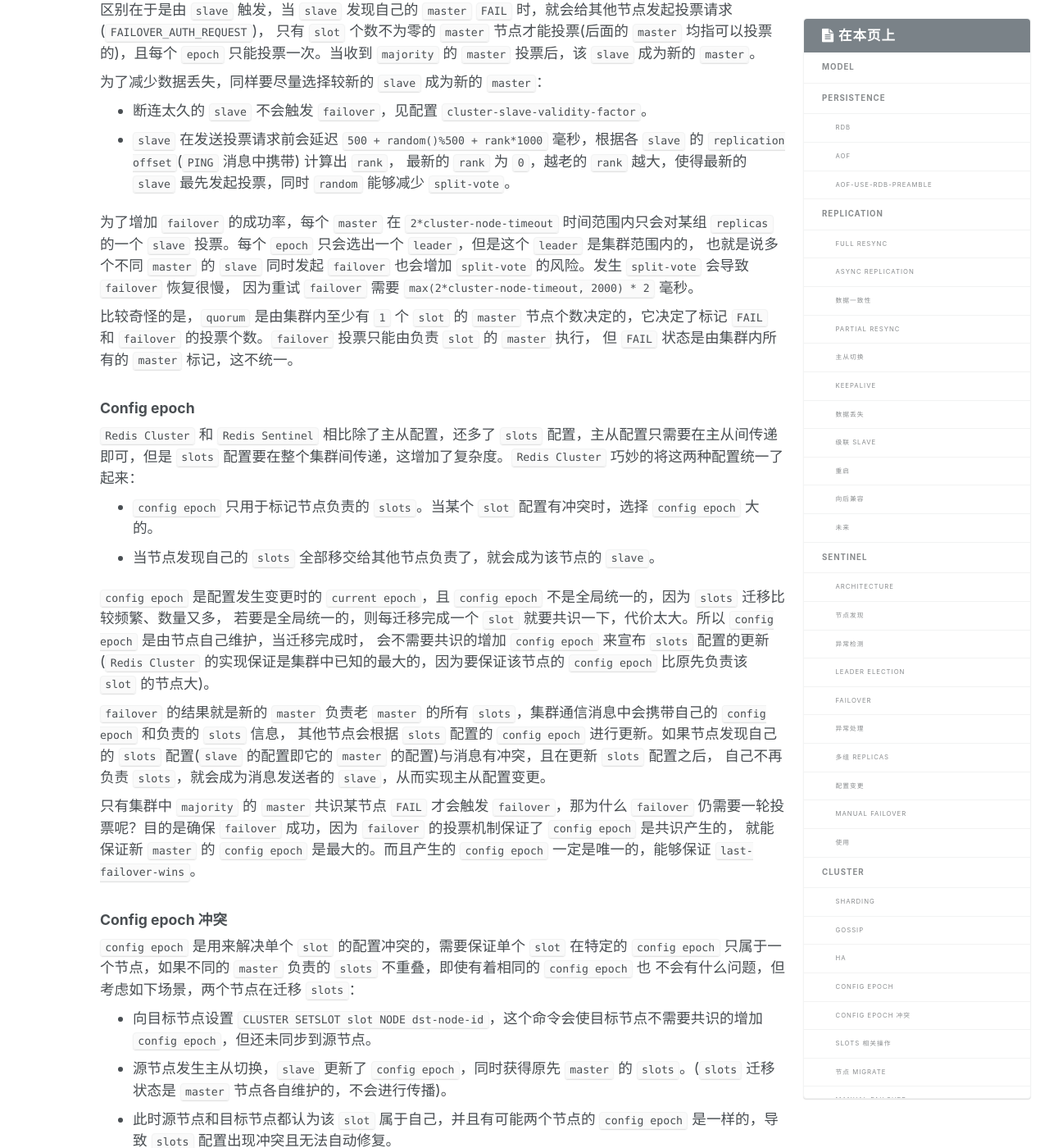
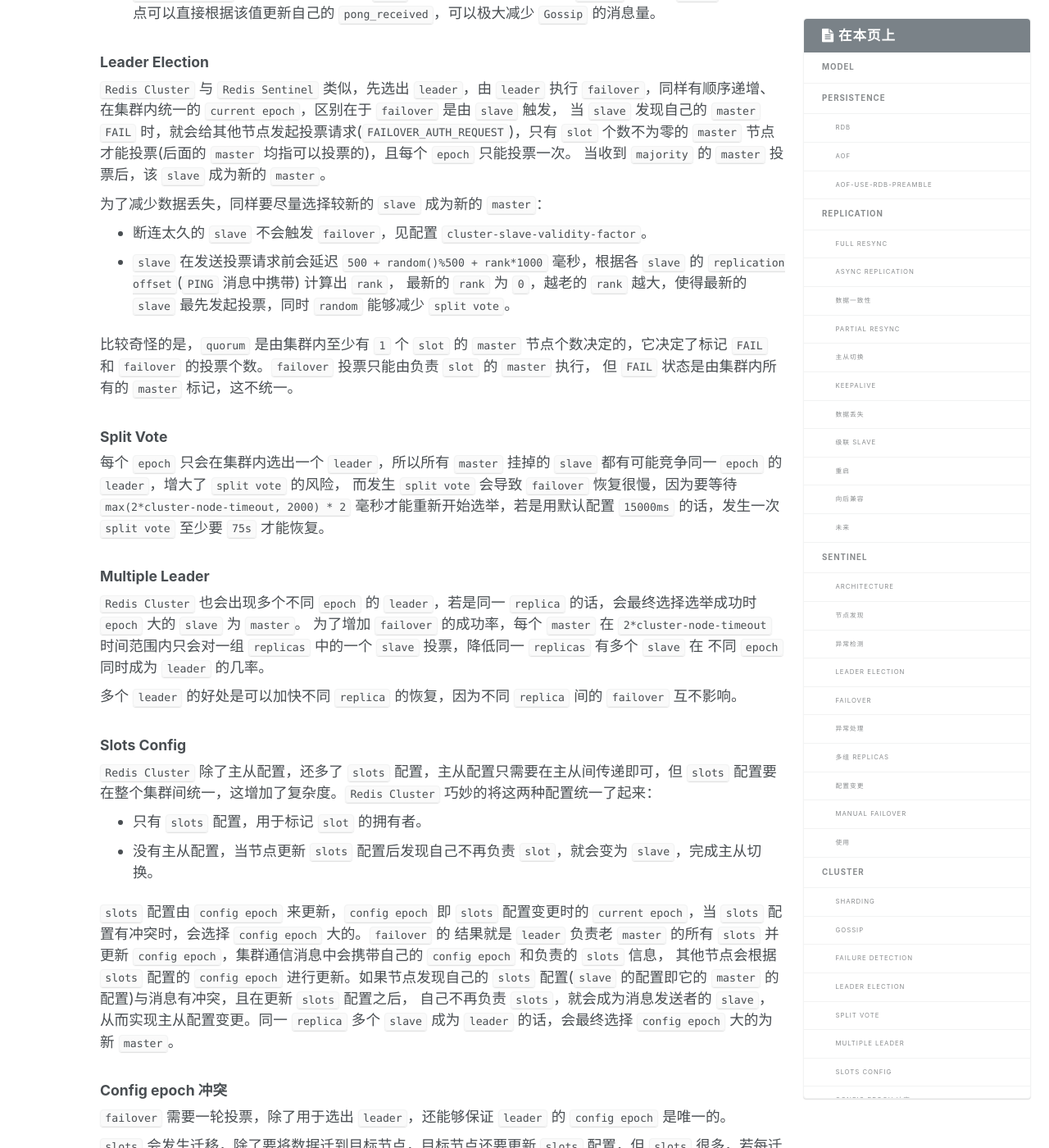
Before and after one commit to youjiali1995/youjiali1995.github.io, a Jekyll site: the page built from _posts/Redis/2018-08-08-redis-architecture.md, in a window 1280 px wide and 1400 px high, scrolled down 14615 px. Shown: the whole window at 82% size. Built offline with Jekyll 4.4.1, drawn with Linux system fonts in a browser that asks for light colours; some of the changed text lies outside the part shown.

Commit message:
finish redis-architecture

```diff
--- a/_posts/Redis/2018-08-08-redis-architecture.md
+++ b/_posts/Redis/2018-08-08-redis-architecture.md
@@ -251,7 +251,8 @@
 * 排除 `DOWN` 状态、太久没回应 `PING` 或者 `INFO`、与 `master` 断连太久、优先级为 `0` 的 `slave`。优先级使用 `slave-priority` 配置。
 * 在剩下的 `slave` 中按照优先级、`repl_offset`、`runid` 进行排序，优先级越小、`repl_offset` 越大、`runid` 越小则选中机会越大。
 
-挑选出 `slave` 后发送 `SLAVEOF NO ONE` 成为新 `master`，从 `INFO` 中发现 `role` 从 `slave->master` 后，将其他 `slave` 复制到新 `master` 上，从而完成 `failover`。
+挑选出 `slave` 后发送 `SLAVEOF NO ONE` 成为新 `master`，从 `INFO` 中发现 `role` 从 `slave->master` 后，将其他 `slave` 复制到新 `master` 上，从而完成 `failover`。`sentinel` 会通过 `INFO` 定期检测
+每个节点的 `role`，若发现不符合当前配置的会进行调整，如将之前 `ODOWN` 的 `master` 复制到新的 `master`。
 
 ### 异常处理
 写出理想情况下正常工作的代码很容易，要写出在任何环境下都能正常工作的代码就很困难，分布式系统中大部分代码都是为了处理异常情况。首先来看 `leader election` 相关的异常，`Redis Sentinel` 会遇到和 `Raft` 同样的问题，
@@ -278,7 +279,7 @@
 * 将 `leader election` 和 `failover` 作为一个整体，非 `leader` 的 `failover_timeout` 针对的是 `failover` 完成而不是 `leader election` 完成，若超时会触发选举选出新的 `leader` 即使之前的 `leader` 还存在。
 
 `failover` 完成对于不同状态的 `sentinel` 有不同的含义：
-* 对于 `leader` 而言，要等待所有 `slave` 都复制到新的 `master`。
+* 对于 `leader` 而言，要尽可能让所有 `slave` 都复制到新的 `master` 。
 * 对于非 `leader` 而言，新 `master` 的 `SLAVEOF NO ONE` 完成 `failover` 就完成。当 `leader` 发现挑选的 `slave` 转变为 `master` 后，会通过 `SENTINEL_HELLO_CHANNEL` 发送 `hello` 消息给其他 `sentinel`，消息中包含新 `master` 的地址，
 其他 `sentinel` 收到这个消息时会重置该 `replicas` 的状态，切换到新的 `master` 配置，从而开始监控新的 `master`。
 
@@ -287,16 +288,18 @@
 * 若多个 `leader` 同时完成 `SLAVEOF NO ONE` 操作，则 `epoch` 最大的胜利(`last failover wins`)，其余 `leader` 中断 `failover`。
 
 `leader` 会记录执行 `failover` 时的 `epoch`，当 `SLAVEOF NO ONE` 操作完成时，会设置对应 `replicas` 的 `config_epoch` 为 `failover_epoch`。通过 `hello` 消息，其余 `sentinel` 会接收到每组 `replicas` 的 `config_epoch`，
-若比自己的大就会中断 `failover`，更新配置。
+若比自己的大就会中断 `failover`，最终所有 `sentinel` 都会以最大的 `config_epoch` 的配置为准，并将主从关系调整为该配置。
 
-若是 `leader` 之间无法通信，但是都能连上 `Redis` 节点，且 `leader` 挑选不同的 `slave` 为新的 `master`，可能导致多个 `leader` 一直执行不同配置的 `failover`。`Redis Sentinel` 很巧妙的解决了这个问题:
+若是 `leader` 之间无法通信，但是都能连上 `Redis` 节点，且 `leader` 挑选不同的 `slave` 为新的 `master`，可能导致多个 `sentinel` 一直执行不同配置的 `failover`。`Redis Sentinel` 很巧妙的解决了这个问题:
 * `sentinel` 通过 `Redis` 节点作为中介通信 `hello` 消息，而不是直接通信。
-* 在这种实现下，`leader` 之间无法通信的情况只能是不同 `leader` 能够连上的 `Redis` 节点之间无重叠，这就回退到了 `Redis Replication` 的 `split brain`，`sentinel` 是无能为力的，`Redis` 会通过配置减少数据丢失。
+* 在这种实现下，`leader` 之间无法通信的情况只能是不同 `leader` 能够连上的 `Redis` 节点之间无重叠，这就回退到了 `Redis Replication` 的 `split brain`，
+`sentinel` 是无能为力的，`Redis` 会通过配置减少数据丢失。当网络恢复后，`sentinel` 会统一配置为 `config_epoch` 大的，并调整主从关系。
 
 `failover` 操作本身就比较复杂，在很多阶段都会发生异常:
 * `leader` 在执行 `failover` 的每个阶段也会有 `failover_timeout` 超时时间，超时会中断 `failover`。`sentinel` 通过超时重新选举能够解决大部分问题，如挑选的 `slave` 挂了、执行 `failover` 的 `sentinel` 挂了。
 * 若是 `failover` 过程中新 `master` 又挂了，会重新选举执行新一轮 `failover`；若老 `master` 恢复了，`failover` 会继续执行。
-* 对于不能立刻复制到新 `master` 的 `slave`，如之前 `ODOWN` 的 `master`，该次 `failover` 的 `leader sentinel` 会一直重试直到成功；其他的 `sentinel` 也会帮助设置，为了处理 `leader sentinel` 挂掉的场景。
+* 有些 `slave` 不能立刻复制到新 `master`，如之前 `ODOWN` 的 `master` 或者网络分区的其他 `slave`。`failover` 的最后阶段会有超时时间，若超时会认为 `failover` 已完成，并更新主从配置。当网络恢复后，
+会在处理 `INFO` 时调整为当前的主从配置。
 
 ### 多组 Replicas
 `sentinel` 会同时监控多组 `replicas`，所以单个 `sentinel` 可能同时成为多组 `replicas` 的 `leader`。`Redis Sentinel` 对于一个 `epoch` 只会有一个 `leader`，但不要求当前的 `leader` 状态一定是 `current_epoch` 的，
@@ -370,46 +373,56 @@
 `Redis Cluster` 有多种消息，消息头都是一样的，包含发送方负责的 `slots` 信息、`epoch` 等。`Redis` 序列化消息的方法比较特别: 将消息结构体内的数据都转变为网络字节序后，将整个结构体发送出去，反序列化
 做相反的操作即可，简单粗暴，性能很高，唯一要求是节点所在机器要保持一致。`Gossip` 消息数量和集群节点数成正比，当集群比较大时就会对网络造成较大压力，见 [#3929](https://github.com/antirez/redis/issues/3929)。
 
-### HA
-`Redis Cluster` 中各节点通过 `PING` 来发现异常，若超过 `cluster-node-timeout` 未收到 `PONG` 就会标记该节点为 `PFAIL`。为了避免因 `Gossip` 未被挑选发送 `PING` 导致的异常，如果在 `cluster-node-timeout/2` 的时间内
-未收到某节点的 `PONG` 且未发送 `PING` 就会强制发送 `PING`。`Gossip section` 中会携带发送方视角的节点状态，为了加快故障检测的速度，`PFAIL` 状态的节点信息一定会添加在 `Gossip section` 中(在最初的实现中，
-`PFAIL` 的节点同样是按照 `1/10` 挑选的)，如果在 `2*cluster-node-timeout` 时间范围内 `majority` 的 `master` 节点同时认为一个节点 `PFAIL` 了，就会标记该节点为 `FAIL` 状态，同时广播 `FAIL` 消息强制其他节点标记该节点为 `FAIL`，加快触发 `failover`。
-还有 `2` 个值得一提的优化：
-* 如果发送了 `PING` 但超过 `cluster-node-timeout/2` 的时间未收到 `PONG`，会关闭当前连接，重建并发送 `PING`。这是网络编程中很常用的手段，避免因该连接有问题影响后续的操作。
+### Failure Detection
+`Redis Cluster` 各节点通过互相发送 `PING` 来发现异常，若超过 `cluster-node-timeout` 未收到 `PONG` 就会标记该节点为 `PFAIL`。为了避免因 `Gossip` 未选中发送 `PING` 导致的异常，
+当节点在 `cluster-node-timeout/2` 的时间内未收到某节点的 `PONG` 且未发送 `PING` 就会强制发送。`Gossip section` 中会携带发送方视角的节点状态，用于判断 `FAIL` 状态，
+为了加快故障检测的速度，`PFAIL` 状态的节点信息一定会添加在 `Gossip section` 中(在最初的实现中， `PFAIL` 的节点同样是按照 `1/10` 挑选的)，
+如果在 `2*cluster-node-timeout` 时间范围内 `majority` 的 `master` 节点同时认为一个节点 `PFAIL` 了，就会标记该节点为 `FAIL` 状态，若该节点是 `master`，则会广播 `FAIL` 消息强制其他节点标记
+它为 `FAIL`，加快触发 `failover`。还有 `2` 个值得一提的优化：
+* 如果发送了 `PING` 但超过 `cluster-node-timeout/2` 的时间未收到 `PONG`，会重建连接并发送 `PING`。这是网络编程中很常用的手段，避免因单个连接的问题误判。
 * `Gossip section` 中还会携带收到节点 `PONG` 的时间，如果集群中没有 `master` 认为它 `PFAIL`，其他节点可以直接根据该值更新自己的 `pong_received`，可以极大减少 `Gossip` 的消息量。
 
-`Redis Cluster` 与 `Redis Sentinel` 类似，同样有顺序递增、在集群内统一的 `current epoch`。`failover` 的区别在于是由 `slave` 触发，当 `slave` 发现自己的 `master` `FAIL` 时，就会给其他节点发起投票请求(`FAILOVER_AUTH_REQUEST`)，
-只有 `slot` 个数不为零的 `master` 节点才能投票(后面的 `master` 均指可以投票的)，且每个 `epoch` 只能投票一次。当收到 `majority` 的 `master` 投票后，该 `slave` 成为新的 `master`。
+### Leader Election
+`Redis Cluster` 与 `Redis Sentinel` 类似，先选出 `leader`，由 `leader` 执行 `failover`，同样有顺序递增、在集群内统一的 `current epoch`，区别在于 `failover` 是由 `slave` 触发，
+当 `slave` 发现自己的 `master` `FAIL` 时，就会给其他节点发起投票请求(`FAILOVER_AUTH_REQUEST`)，只有 `slot` 个数不为零的 `master` 节点才能投票(后面的 `master` 均指可以投票的)，且每个 `epoch` 只能投票一次。
+当收到 `majority` 的 `master` 投票后，该 `slave` 成为新的 `master`。
 
 为了减少数据丢失，同样要尽量选择较新的 `slave` 成为新的 `master`：
 * 断连太久的 `slave` 不会触发 `failover`，见配置 `cluster-slave-validity-factor`。
 * `slave` 在发送投票请求前会延迟 `500 + random()%500 + rank*1000` 毫秒，根据各 `slave` 的 `replication offset`(`PING` 消息中携带) 计算出 `rank`，
-最新的 `rank` 为 `0`，越老的 `rank` 越大，使得最新的 `slave` 最先发起投票，同时 `random` 能够减少 `split-vote`。
-
-为了增加 `failover` 的成功率，每个 `master` 在 `2*cluster-node-timeout` 时间范围内只会对某组 `replicas` 的一个 `slave` 投票。每个 `epoch` 只会选出一个 `leader`，但是这个 `leader` 是集群范围内的，
-也就是说多个不同 `master` 的 `slave` 同时发起 `failover` 也会增加 `split-vote` 的风险。发生 `split-vote` 会导致 `failover` 恢复很慢，
-因为重试 `failover` 需要 `max(2*cluster-node-timeout, 2000) * 2` 毫秒。
+最新的 `rank` 为 `0`，越老的 `rank` 越大，使得最新的 `slave` 最先发起投票，同时 `random` 能够减少 `split vote`。
 
 比较奇怪的是，`quorum` 是由集群内至少有 `1` 个 `slot` 的 `master` 节点个数决定的，它决定了标记 `FAIL` 和 `failover` 的投票个数。`failover` 投票只能由负责 `slot` 的 `master` 执行，
 但 `FAIL` 状态是由集群内所有的 `master` 标记，这不统一。
 
-### Config epoch
-`Redis Cluster` 和 `Redis Sentinel` 相比除了主从配置，还多了 `slots` 配置，主从配置只需要在主从间传递即可，但是 `slots` 配置要在整个集群间传递，这增加了复杂度。`Redis Cluster` 巧妙的将这两种配置统一了起来：
-* `config epoch` 只用于标记节点负责的 `slots`。当某个 `slot` 配置有冲突时，选择 `config epoch` 大的。
-* 当节点发现自己的 `slots` 全部移交给其他节点负责了，就会成为该节点的 `slave`。
+### Split Vote
+每个 `epoch` 只会在集群内选出一个 `leader`，所以所有 `master` 挂掉的 `slave` 都有可能竞争同一 `epoch` 的 `leader`，增大了 `split vote` 的风险，
+而发生 `split vote` 会导致 `failover` 恢复很慢，因为要等待 `max(2*cluster-node-timeout, 2000) * 2` 毫秒才能重新开始选举，若是用默认配置 `15000ms` 的话，发生一次 `split vote` 至少要 `75s` 才能恢复。
 
-`config epoch` 是配置发生变更时的 `current epoch`，且 `config epoch` 不是全局统一的，因为 `slots` 迁移比较频繁、数量又多，
-若要是全局统一的，则每迁移完成一个 `slot` 就要共识一下，代价太大。所以 `config epoch` 是由节点自己维护，当迁移完成时，
-会不需要共识的增加 `config epoch` 来宣布 `slots` 配置的更新(`Redis Cluster` 的实现保证是集群中已知的最大的，因为要保证该节点的 `config epoch` 比原先负责该 `slot` 的节点大)。
+### Multiple Leader
+`Redis Cluster` 也会出现多个不同 `epoch` 的 `leader`，若是同一 `replica` 的话，会最终选择选举成功时 `epoch` 大的 `slave` 为 `master`。
+为了增加 `failover` 的成功率，每个 `master` 在 `2*cluster-node-timeout` 时间范围内只会对一组 `replicas` 中的一个 `slave` 投票，降低同一 `replicas` 有多个 `slave` 在
+不同 `epoch` 同时成为 `leader` 的几率。
 
-`failover` 的结果就是新的 `master` 负责老 `master` 的所有 `slots`，集群通信消息中会携带自己的 `config epoch` 和负责的 `slots` 信息，
+多个 `leader` 的好处是可以加快不同 `replica` 的恢复，因为不同 `replica` 间的 `failover` 互不影响。
+
+### Slots Config
+`Redis Cluster` 除了主从配置，还多了 `slots` 配置，主从配置只需要在主从间传递即可，但 `slots` 配置要在整个集群间统一，这增加了复杂度。`Redis Cluster` 巧妙的将这两种配置统一了起来：
+* 只有 `slots` 配置，用于标记 `slot` 的拥有者。
+* 没有主从配置，当节点更新 `slots` 配置后发现自己不再负责 `slot`，就会变为 `slave`，完成主从切换。
+
+`slots` 配置由 `config epoch` 来更新，`config epoch` 即 `slots` 配置变更时的 `current epoch`，当 `slots` 配置有冲突时，会选择 `config epoch` 大的。`failover` 的
+结果就是 `leader` 负责老 `master` 的所有 `slots` 并更新 `config epoch`，集群通信消息中会携带自己的 `config epoch` 和负责的 `slots` 信息，
 其他节点会根据 `slots` 配置的 `config epoch` 进行更新。如果节点发现自己的 `slots` 配置(`slave` 的配置即它的 `master` 的配置)与消息有冲突，且在更新 `slots` 配置之后，
-自己不再负责 `slots`，就会成为消息发送者的 `slave`，从而实现主从配置变更。
-
-只有集群中 `majority` 的 `master` 共识某节点 `FAIL` 才会触发 `failover`，那为什么 `failover` 仍需要一轮投票呢？目的是确保 `failover` 成功，因为 `failover` 的投票机制保证了 `config epoch` 是共识产生的，
-就能保证新 `master` 的 `config epoch` 是最大的。而且产生的 `config epoch` 一定是唯一的，能够保证 `last-failover-wins`。
+自己不再负责 `slots`，就会成为消息发送者的 `slave`，从而实现主从配置变更。同一 `replica` 多个 `slave` 成为 `leader` 的话，会最终选择 `config epoch` 大的为新 `master`。
 
 ### Config epoch 冲突
+`failover` 需要一轮投票，除了用于选出 `leader`，还能够保证 `leader` 的 `config epoch` 是唯一的。
+
+`slots` 会发生迁移，除了要将数据迁到目标节点，目标节点还要更新 `slots` 配置，但 `slots` 很多，若每迁移完成一个 `slot` 就要集群共识产生唯一的 `config epoch` 的话，代价就太大了，
+所以在迁移时 `config epoch` 是节点自己维护，当迁移完成时，会不需要共识的增加 `current epoch` 和 `config epoch` 来宣布 `slots` 配置的更新
+(`Redis Cluster` 的实现保证是集群中已知的最大的，不一定会增加，因为只要保证该节点的 `config epoch` 比原先负责该 `slot` 的节点大)。
+
 `config epoch` 是用来解决单个 `slot` 的配置冲突的，需要保证单个 `slot` 在特定的 `config epoch` 只属于一个节点，如果不同的 `master` 负责的 `slots` 不重叠，即使有着相同的 `config epoch` 也
 不会有什么问题，但考虑如下场景，两个节点在迁移 `slots`：
 * 向目标节点设置 `CLUSTER SETSLOT slot NODE dst-node-id`，这个命令会使目标节点不需要共识的增加 `config epoch`，但还未同步到源节点。
@@ -427,9 +440,10 @@
 * `CLUSTER ADDSLOTS/DELSLOTS`：这两个命令只更新节点负责的 `slots` 配置，不会改变 `config epoch`。如果不关心 `slot` 中的数据，也可用这两个命令 `resharding`：在**所有**节点 `delslots`，在目标节点 `addslots`。
 这是由 `slots` 配置冲突解决的实现决定的，节点只会将一个 `slot` 转移给 `config epoch` 大的节点，只在源节点 `delslots` 其他节点仍然认为该 `slot` 由源节点负责，直到其他节点宣布它的该 `slot` 负责才会更新配置。
 * `CLUSTER SETSLOT slot IMPORTING/MIGRATING node-id`：这两个命令设置 `slot` 的迁移状态，一定要先在目标节点设置 `MIGRATING`，然后在源节点设置 `IMPORTING`，这是由路由策略决定的。
-* `CLUSTER SETSLOT slot NODE node-id`：这个命令在不同的节点使用有不同的效果，除了会设置该 `slot` 由 `node-id` 对应节点负责并清理 `slot` 迁移状态，在目标节点使用还会更新 `config epoch`，所以要保证目标节点的调用一定成功。
+* `CLUSTER SETSLOT slot NODE node-id`：这个命令在不同的节点使用有不同的效果，除了会设置该 `slot` 由 `node-id` 对应节点负责并清理 `slot` 迁移状态，
+在目标节点使用还会更新 `config epoch`，所以要保证目标节点的调用一定成功。
 
-因为 `slots` 的操作比较复杂，`redis-cli` 中提供了 `cluster` 相关工具来处理。
+要尽量保证 `slots` 迁移时不要发生主从切换，否则会有丢数据的风险，甚至整个 `slot` 的数据都会丢失。
 
 ### 节点 migrate
 `Redis Cluster` 有 `2` 种形式的节点 `migrate`：
@@ -453,6 +467,12 @@
 当节点发现 `majority` 的有 `slots` 的 `master` 节点都 `PFAIL|FAIL` 时，就会认为 `CLUSTER_DOWN` 并拒绝读写请求，因为很可能 `majority` 选出了新的 `master`。
 认为 `CLUSTER_DOWN` 的节点(重启的节点默认为 `CLUSTER_DOWN`)重新连上 `majority` 后，会等待一段时间再接收读写请求，目的是等待更新集群配置。
 
+## 从 Raft 角度看 Sentinel/Cluster
+`Sentinel/Cluster` 和 `Raft` 部分实现有些相似：
+* `leader election` 是完全一样的。
+* `Sentinel` 的主从配置、`Cluster` 的 `slots` 配置就相当于是 `log`，只有新选举的 `leader` 才会产生 `log`。
+* `log` 是通过 `Gossip` 协议下发的，节点收到 `log` 会立刻 `apply` 不需要 `commit`，`log` 也不需要顺序 `apply`，只要 `epoch` 比自己大即可。
+
 ## 总结
 从毕业以来一直在做 `Redis` 相关的工作，也是 `Redis` 带我走进了存储、分布式的大门。`Redis` 的代码写的很通俗易懂，各模块划分清晰，很容易上手进行开发，但一旦涉及到分布式，就有很多细节需要考虑，
 我也不能保证我理解的是正确的。以这篇博客作为总结，`Redis` 的学习就告一段落了，后面会重点学习数据库相关的知识。
```
